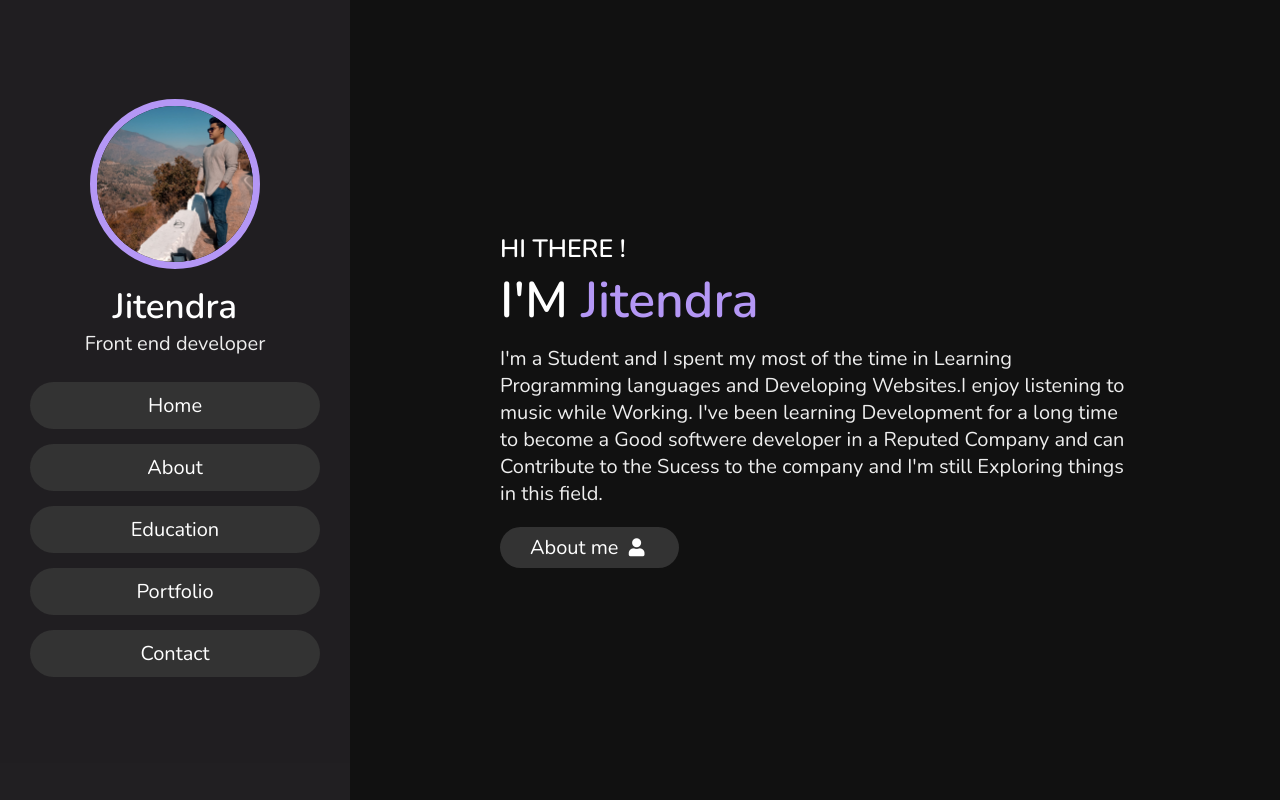
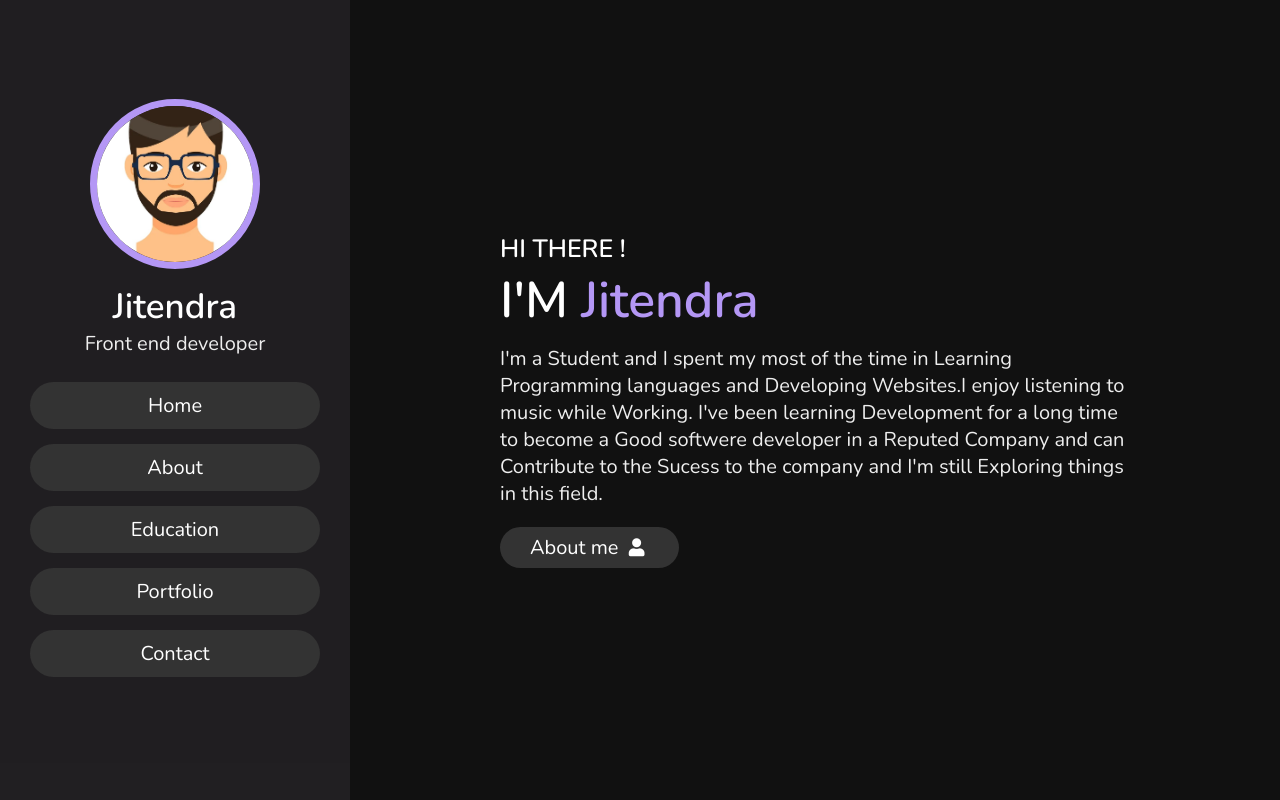
Before and after one commit to Jitendra21-v/PotF, a plain HTML site: page index.html in a window 1280 px wide. Shown: the top 800 px of the page. Drawn offline with nearby package versions, Linux system fonts and the light colour scheme.

Commit message:
Update index.html

```diff
--- a/index.html
+++ b/index.html
@@ -19,7 +19,7 @@
 <header>
 
     <div class="user">
-        <img src="Images/profilepic.jpg" alt="">
+        <img src="Images/p.jpeg" alt="">
         <h3 class="name">Jitendra</h3>
         <p class="post">Front end developer</p>
     </div>
```
